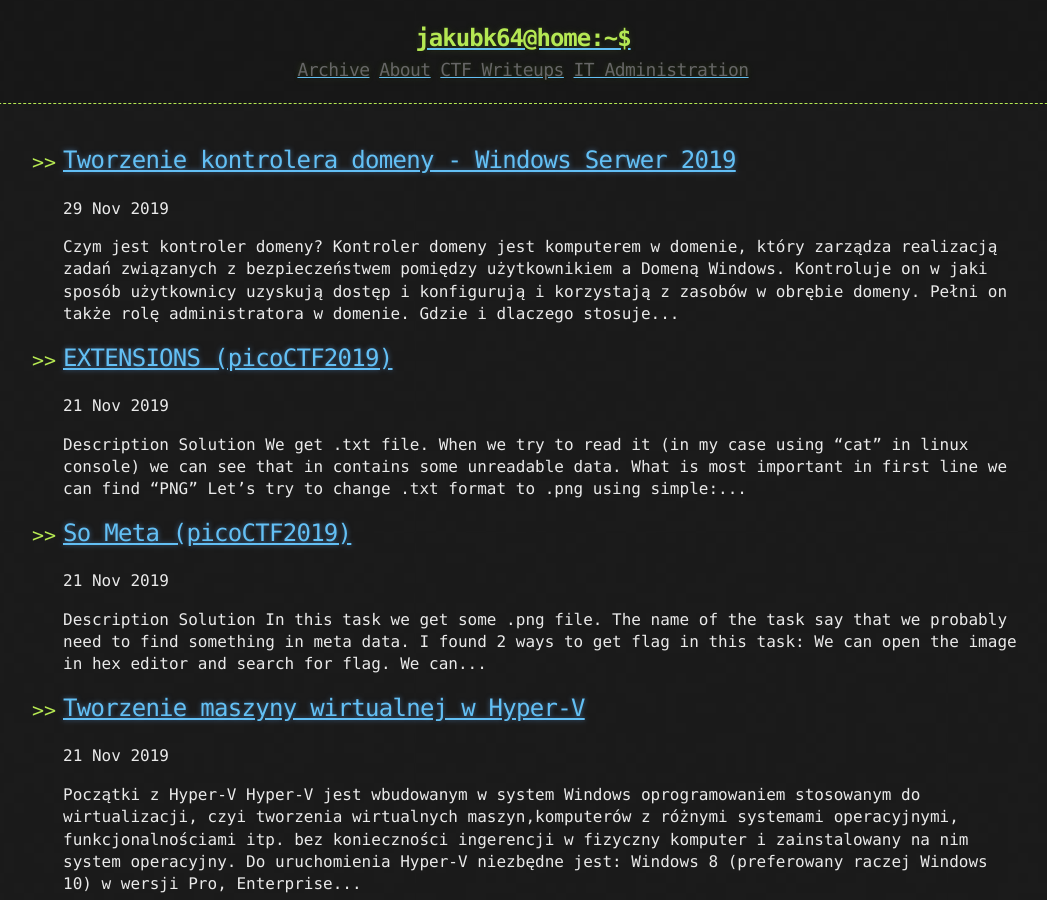
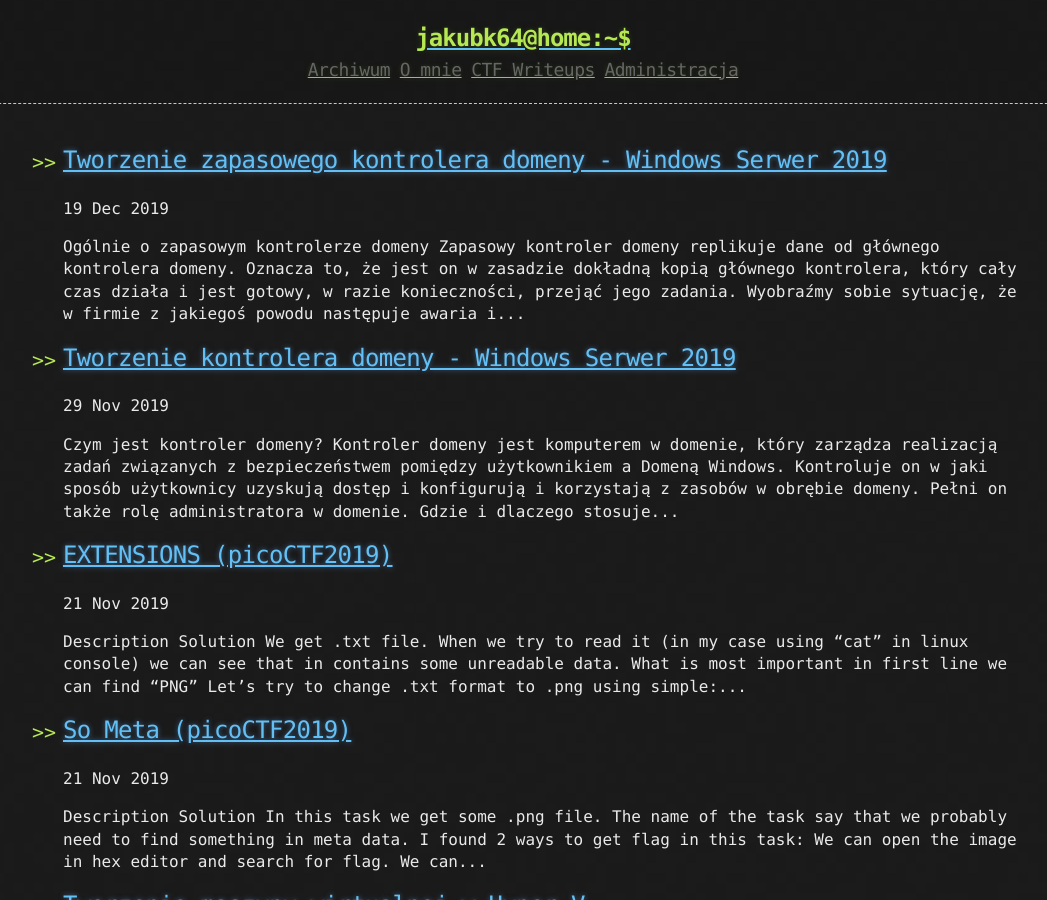
Before and after one commit to JakubK64/jakubk64.github.io, a Jekyll site: the page built from index.html, in a window 1280 px wide and 900 px high. Shown: the whole window, without its empty margins (117-1164 px from the left). Built offline with Jekyll 4.4.1, drawn with Linux system fonts in a browser that asks for light colours; the list of posts is cut into pages by our own code; some of the changed lines change nothing that is shown.

Commit message:
Dodawanie artykułu o zapasowym kontrolerze domeny

```diff
--- a/_includes/links.html
+++ b/_includes/links.html
@@ -1,4 +1,4 @@
-<a href="{{ "/archive" | prepend: site.baseurl | replace: '//', '/' }}"><h2 class="header-link">Archive</h2></a>
-<a href="{{ "/about" | prepend: site.baseurl | replace: '//', '/' }}"><h2 class="header-link">About</h2></a>
+<a href="{{ "/archive" | prepend: site.baseurl | replace: '//', '/' }}"><h2 class="header-link">Archiwum</h2></a>
+<a href="{{ "/about" | prepend: site.baseurl | replace: '//', '/' }}"><h2 class="header-link">O mnie</h2></a>
 <a href="{{ "/CTF_Writeups" | prepend: site.baseurl | replace: '//', '/' }}"><h2 class="header-link">CTF Writeups</h2></a>
-<a href="{{ "/administration" | prepend: site.baseurl | replace: '//', '/' }}"><h2 class="header-link">IT Administration</h2></a>
+<a href="{{ "/administration" | prepend: site.baseurl | replace: '//', '/' }}"><h2 class="header-link">Administracja</h2></a>
--- /dev/null
+++ b/_posts/2019-12-19-creating-DC-rep.md
@@ -0,0 +1,87 @@
+---
+layout: post
+title: Tworzenie zapasowego kontrolera domeny - Windows Serwer 2019
+published: true
+tags: DC Domain Kontroler Controler Domeny zapasowy replikacja
+---
+
+### Ogólnie o zapasowym kontrolerze domeny
+
+Zapasowy kontroler domeny replikuje dane od głównego kontrolera domeny. Oznacza to, że jest on w zasadzie dokładną kopią głównego kontrolera, który cały czas działa i jest gotowy, w razie konieczności, przejąć jego zadania.
+Wyobraźmy sobie sytuację, że w firmie z jakiegoś powodu następuje awaria i główny kontroler domeny przestaje działać. Gdyby był on jedynym kontrolerem w domenie działalność firmy zostaje w zasadzie zatrzymana, ponieważ podstawowe funkcje domeny jak np. możliwość logowania się użytkowników na swoje konta, przestają działać. W przypadku, gdy mamy poprawnie skonfigurowany i działający zapasowy kontroler domeny cały ruch zostanie przekierowany na niego i tym samym stanie się on tymczasowo głównym kontrolerem. Aby wszystko zadziałało poprawnie zapasowy kontroler musi być oczywiście dokładną kopią podstawowego kontrolera. Po to właśnie potrzebna jest replikacja danych - zarówno podczas promowania zapasowego kontrolera domeny, aby "otrzymał" on wszystkie niezbędne informacje o domenie (np. obiekty AD) , ale także trwająca cały czas synchronizacja, aby po dodaniu nowego użytkownika na głównym kontrolerze, kontroler zapasowy również miał taki obiekt w swojej bazie.
+
+### Ustawienia IP
+
+Na początek ponownie należy skonfigurować statyczny adres IP naszego kontrolera.
+(cały proces doładniej opisany w artykule o Tworzeniu Kontrolera Domeny)
+
+Na początek wyłączamy IPv6 i wchodzimy w ustawienia IPv4:
+
+![useful image]({{ https://github.com/JakubK64/jakubk64.github.io/blob/master/CTF/Administracja/Windows_Server/Zapasowy_Kontroler\IP1.PNG }}CTF\Administracja\Windows_Server\Zapasowy_Kontroler\IP1.PNG)
+
+Następnie ustawiamy adres IP oraz maskę. W moim przypadku adresem będzie 10.0.0.16, maska /24 (255.255.255.0)
+Ustawiamy także adresy DNS - adresem preferowanym będzie adres głównego kontrolera domeny, adresem alternatywnym 127.0.0.1 wskazujące na serwer, na którym się znajdujemy
+
+![useful image]({{ https://github.com/JakubK64/jakubk64.github.io/blob/master/CTF/Administracja/Windows_Server/Zapasowy_Kontroler\IP2.PNG }}CTF\Administracja\Windows_Server\Zapasowy_Kontroler\IP2.PNG)
+
+Następnie należy ustawić adres zapasowego kontrolera domeny jako alternatywny adres DNS na głównym kontrolerze domeny:
+
+![useful image]({{ https://github.com/JakubK64/jakubk64.github.io/blob/master/CTF/Administracja/Windows_Server/Zapasowy_Kontroler\IP3.PNG }}CTF\Administracja\Windows_Server\Zapasowy_Kontroler\IP3.PNG)
+
+Na koniec warto sprawdzić czy wszystko działa poprawnie i kontrolery widzą się wzajemnie w sieci. Możemy to zrobić np. przez użycie polecenia ping w Windows Command Line:
+
+![useful image]({{ https://github.com/JakubK64/jakubk64.github.io/blob/master/CTF/Administracja/Windows_Server/Zapasowy_Kontroler\IP4.PNG }}CTF\Administracja\Windows_Server\Zapasowy_Kontroler\IP4.PNG)
+
+### Promowanie zapasowego kontrolera domeny
+
+(Przechodząc do promowania zapasowego kontrolera domeny zakładam, że na maszynie z Windows Serwer zainstalowana jest już rola ADDS)
+
+Na początek przechodzimy więc do promowania kontrolera domeny:
+
+![useful image]({{ https://github.com/JakubK64/jakubk64.github.io/blob/master/CTF/Administracja/Windows_Server/Zapasowy_Kontroler\DC1.PNG }}CTF\Administracja\Windows_Server\Zapasowy_Kontroler\DC1.PNG)
+
+Następnie w kreatorze wybieramy opcję dołączenia kontrolera do istniejącej domeny. Aby wybrać, do której domeny chcemy dołączyć kontroler wybieramy najpierw zaznaczony przycisk:
+
+![useful image]({{ https://github.com/JakubK64/jakubk64.github.io/blob/master/CTF/Administracja/Windows_Server/Zapasowy_Kontroler\DC2.PNG }}CTF\Administracja\Windows_Server\Zapasowy_Kontroler\DC2.PNG)
+
+W okienku logujemy się za pomocą kontra administratora w domenie wg schematu [nazwa_użytkownika]@[nazwa_domeny] i klikamy ok. W podsumowaniu zobaczymy nazwę domeny oraz kontro administratora:
+Jeżeli w tym miejscu coś nie zadziałało poprawnie najczęstsze przyczyny to:
+- Główny kontroler domeny jest wyłączony i należy go włączyć
+- Maszyna nie jest w tej samej sieci (w przypadku Hyper-V switchu) co główny kontroler domeny
+- Źle wpisaliśmy nazwę domeny, użytkownika lub hasło
+
+![useful image]({{ https://github.com/JakubK64/jakubk64.github.io/blob/master/CTF/Administracja/Windows_Server/Zapasowy_Kontroler\DC4.PNG }}CTF\Administracja\Windows_Server\Zapasowy_Kontroler\DC4.PNG)
+
+Na kolejnej stronie musimy zachować włączoną opcję DNS serwer. Global Catalog może zostać, ale nie jest on niezbędny. Oprócz tego ustawiamy hasło odzyskiwania DSRM:
+
+![useful image]({{ https://github.com/JakubK64/jakubk64.github.io/blob/master/CTF/Administracja/Windows_Server/Zapasowy_Kontroler\DC5.PNG }}CTF\Administracja\Windows_Server\Zapasowy_Kontroler\DC5.PNG)
+
+Na następnej stronie widzimy delegacje DNS. Nie ustawialiśmy jej na głównym kontrolerze i w tym przypadku również możemy ją pominąć
+
+![useful image]({{ https://github.com/JakubK64/jakubk64.github.io/blob/master/CTF/Administracja/Windows_Server/Zapasowy_Kontroler\DC6.PNG }}CTF\Administracja\Windows_Server\Zapasowy_Kontroler\DC6.PNG)
+
+Następne okienko jest szczególnie istotne, ponieważ tutaj znajdują się opcję całego sedna działania zapasowego kontrolera domeny.
+Mamy dostępne 2 opcje - IFM i replikację przez sieć.
+Gdy zostawimy tylko replikację przez sieć i wskażemy z listy główny kontroler domeny, zapasowy kontroler zacznie synchronizować wszystkie elementy AD z głównego kontrolera. W naszym środowisku "testowym", które jest praktycznie puste zadziała to bez zarzutu. W przypadku, gdy nasze AD jest bardzo rozbudowane ustawienie replikacji przez sieć podczas promowania serwera wygeneruje niepotrzebny ruch sieciowy, który może w dużej mierze zapchać naszą sieć, spowodować opóźnienia w przesyłaniu plików czy generalnie używaniu sieci pracownikom itp.
+Zdecydowanie lepszą opcją na początek jest IFM (Install From Media) a dopiero później replikacja przez sieć. IFM polega z grubsza na utworzeniu nośnika ze wszystkimi danymi z głównego kontrolera domeny i przeniesienie tego z nośnika na zapasowy kontroler domeny.
+(użycie IFM zostało opisane niżej, przechodzimy dalej wskazująć główny kontroler domeny do replikacji)
+
+![useful image]({{ https://github.com/JakubK64/jakubk64.github.io/blob/master/CTF/Administracja/Windows_Server/Zapasowy_Kontroler\DC7.PNG }}CTF\Administracja\Windows_Server\Zapasowy_Kontroler\DC7.PNG)
+
+Na następnej strony ustawiamy (lub zostawiamy) ścieżki do lokalizacji, gdzie mają być zapisywane wymienione elementy:
+
+![useful image]({{ https://github.com/JakubK64/jakubk64.github.io/blob/master/CTF/Administracja/Windows_Server/Zapasowy_Kontroler\DC8.PNG }}CTF\Administracja\Windows_Server\Zapasowy_Kontroler\DC8.PNG)
+
+Natępnie widzimy podsumowanie:
+
+![useful image]({{ https://github.com/JakubK64/jakubk64.github.io/blob/master/CTF/Administracja/Windows_Server/Zapasowy_Kontroler\DC9.PNG }}CTF\Administracja\Windows_Server\Zapasowy_Kontroler\DC9.PNG)
+
+Na kolejnej stronie kreator sprawdzi czy zostały spełnione wszystkie wymagania do instalacji. Jeżeli nie znajdzie żadnego błędu, możemy przejść do instalacji.
+
+![useful image]({{ https://github.com/JakubK64/jakubk64.github.io/blob/master/CTF/Administracja/Windows_Server/Zapasowy_Kontroler\DC10.PNG }}CTF\Administracja\Windows_Server\Zapasowy_Kontroler\DC10.PNG)
+
+Po zakończeniu instalacji maszyna powinna się zrestartować. Po restarcie zapasowy kontroler domeny powinien działać poprawnie
+
+### Replikacja przez IFM
+
+(w budowie...)
--- a/administration.md
+++ b/administration.md
@@ -10,9 +10,10 @@ layout: page
 				<li><a href="{{ "/Hyper-V" | prepend: site.baseurl | replace: '//', '/' }}"><p>Tworzenie maszyny wirtualnej w Hyper-V</p></a></li>
 			</ol>
 		</p>
-		<p>Windows Server
+		<p>Windows Serwer
 			<ol>
 				<li><a href="{{ "/creating-DC" | prepend: site.baseurl | replace: '//', '/' }}"><p>Tworzenie kontrolera domeny - Windows Serwer 2019</p></a></li>
+				<li><a href="{{ "/creating-DC-rep" | prepend: site.baseurl | replace: '//', '/' }}"><p>Tworzenie zapasowego kontrolera domeny - Windows Serwer 2019</p></a></li>
 			</ol>
 		</p>
 	</ul>
```
Also changed, not shown: CTF/Administracja/Windows_Server/Zapasowy_Kontroler/DC1.PNG (added), CTF/Administracja/Windows_Server/Zapasowy_Kontroler/DC10.PNG (added), CTF/Administracja/Windows_Server/Zapasowy_Kontroler/DC2.PNG (added), CTF/Administracja/Windows_Server/Zapasowy_Kontroler/DC3.PNG (added), CTF/Administracja/Windows_Server/Zapasowy_Kontroler/DC4.PNG (added), CTF/Administracja/Windows_Server/Zapasowy_Kontroler/DC5.PNG (added), CTF/Administracja/Windows_Server/Zapasowy_Kontroler/DC6.PNG (added), CTF/Administracja/Windows_Server/Zapasowy_Kontroler/DC7.PNG (added), CTF/Administracja/Windows_Server/Zapasowy_Kontroler/DC8.PNG (added), CTF/Administracja/Windows_Server/Zapasowy_Kontroler/DC9.PNG (added), CTF/Administracja/Windows_Server/Zapasowy_Kontroler/IP1.PNG (added), CTF/Administracja/Windows_Server/Zapasowy_Kontroler/IP2.PNG (added), CTF/Administracja/Windows_Server/Zapasowy_Kontroler/IP3.PNG (added), CTF/Administracja/Windows_Server/Zapasowy_Kontroler/IP4.PNG (added).
